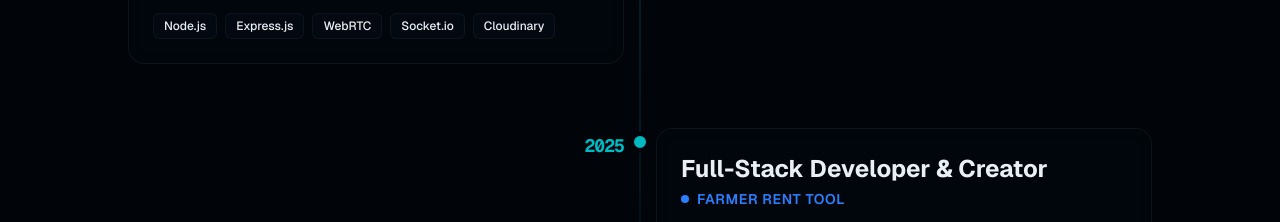
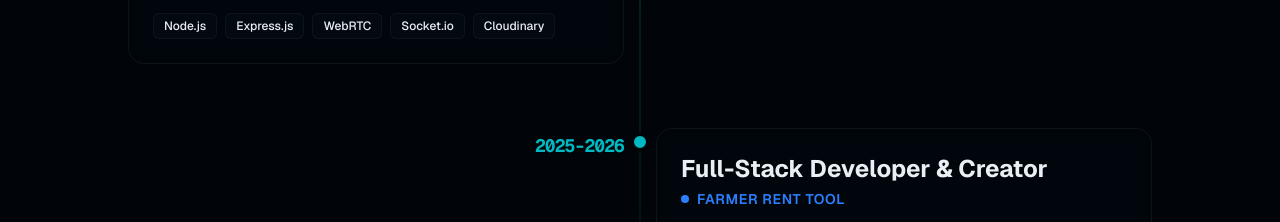
Before and after one commit to minyamir/portfolio-website, a Next.js app: page / in a window 1280 px wide. Shown: the part 2220-2442 px from the top of the page. Built offline with nearby package versions, Linux system fonts and the light colour scheme.

Commit message:
Update experience period for Full-Stack Developer role
Signed-off-by: Minyamir Kelemu Adgeh <minyamirkelemu12@gmail.com>

```diff
--- a/components/experience.tsx
+++ b/components/experience.tsx
@@ -21,7 +21,7 @@ const experiences = [
     technologies: ["Node.js", "Express.js", "WebRTC", "Socket.io", "Cloudinary"],
   },
   {
-    period: "2025",
+    period: "2025-2026",
     title: "Full-Stack Developer & Creator",
     company: "Farmer Rent Tool",
     description:
```
